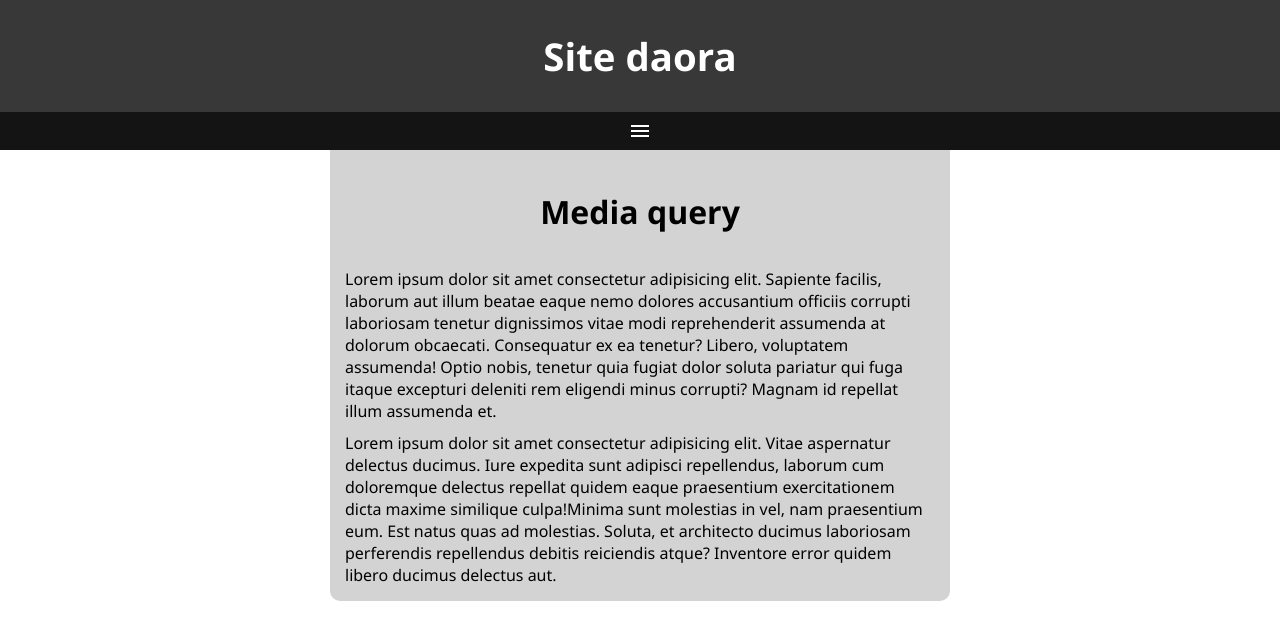
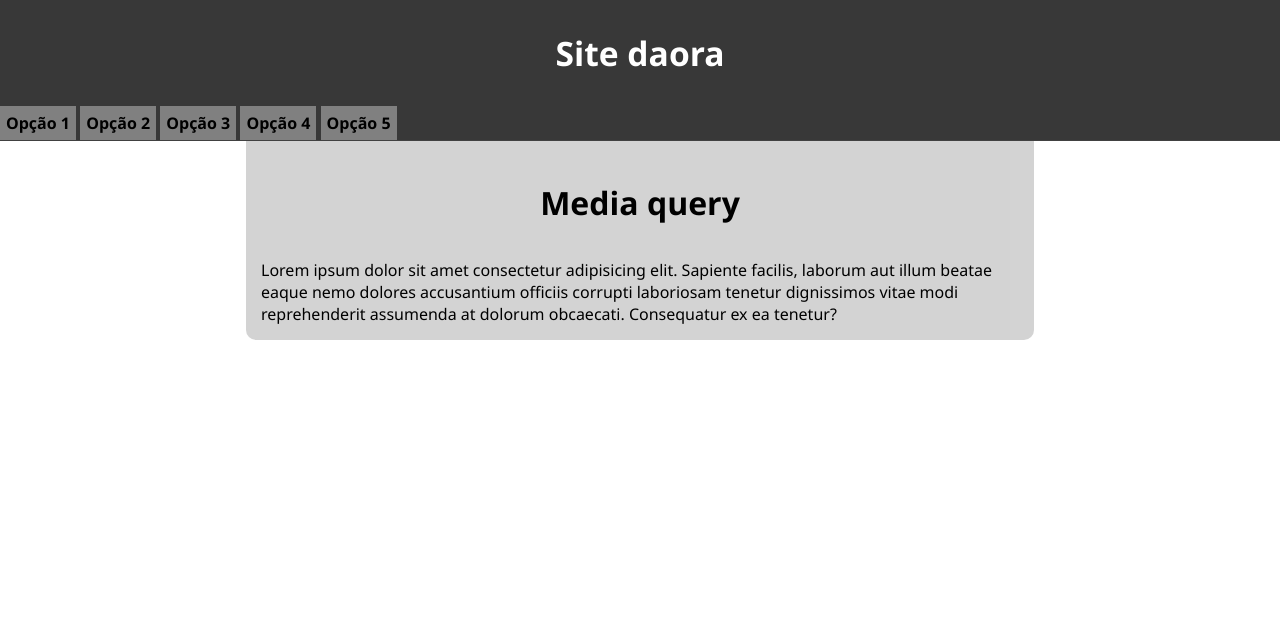
Before and after one commit to Mikaelo-dev/html-css, a PHP site: page / in a window 1280 px wide. Shown: the top 640 px of the page. Run offline with PHP 8.4, Linux system fonts and the light colour scheme.

Commit message:
agora o icone some
lógico que é respectivo ao tamanho

```diff
--- a/aulas/aula024/mq005/css/media.css
+++ b/aulas/aula024/mq005/css/media.css
@@ -1,13 +1,28 @@
 @charset "UTF-8";
+/*
+    Mobile devices – 320px — 480px.
+    iPads, Tablets – 481px — 768px.
+    Small screens, laptops – 769px — 1024px.
+    Desktops, large screens – 1025px — 1200px.
+    Extra large screens, TV – 1201px, and more.
 
-@media screen and (min-width: 481px) and (max-width: 768px) {
+*/
+                    /* Ipads, Tablets */
+@media screen and (min-width: 481px){
+    header{
+        border-bottom: 1px solid rgb(65, 65, 65);
+    }
     span#burger{
         display: none;
     }
     nav{
-        display: inline;
+        display: block;
     }
-    ul{
-        display: inline;
+    ul li{
+        display: inline-block;
+
+    }
+    ul li{
+        border-top: none;
     }
 }
--- a/aulas/aula024/mq005/css/style.css
+++ b/aulas/aula024/mq005/css/style.css
@@ -11,7 +11,7 @@
 }
 h1{
     text-align: center;
-    font-size: 2.4em;
+    font-size: 2.1em;
     padding-top: 30px;
     padding-bottom: 30px;
 }
@@ -46,7 +46,7 @@
 }
 main{
     background-color: lightgray;
-    width: 600px;
+    width: 60%;
     margin: auto;
     padding: 10px;
     border-radius: 0px 0px 10px 10px;
--- a/aulas/aula024/mq005/index.html
+++ b/aulas/aula024/mq005/index.html
@@ -31,8 +31,8 @@
         <article>
             <h1>Media query</h1>
             <p>Lorem ipsum dolor sit amet consectetur adipisicing elit. Sapiente facilis, laborum aut illum beatae eaque nemo dolores accusantium officiis corrupti laboriosam tenetur dignissimos vitae modi reprehenderit assumenda at dolorum obcaecati.
-            Consequatur ex ea tenetur? Libero, voluptatem assumenda! Optio nobis, tenetur quia fugiat dolor soluta pariatur qui fuga itaque excepturi deleniti rem eligendi minus corrupti? Magnam id repellat illum assumenda et.</p>
-            <p>Lorem ipsum dolor sit amet consectetur adipisicing elit. Vitae aspernatur delectus ducimus. Iure expedita sunt adipisci repellendus, laborum cum doloremque delectus repellat quidem eaque praesentium exercitationem dicta maxime similique culpa!Minima sunt molestias in vel, nam praesentium eum. Est natus quas ad molestias. Soluta, et architecto ducimus laboriosam perferendis repellendus debitis reiciendis atque? Inventore error quidem libero ducimus delectus aut.</p>
+            Consequatur ex ea tenetur?</p>
+
         </article>
     </main>
     <script>
```
